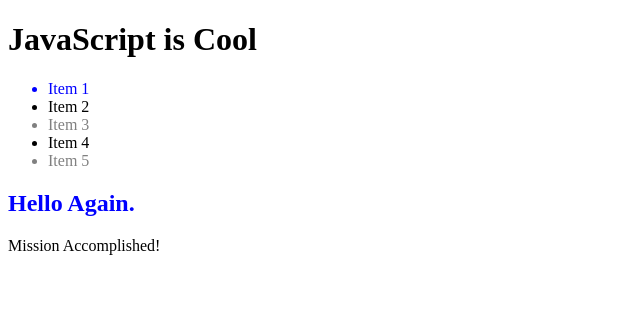
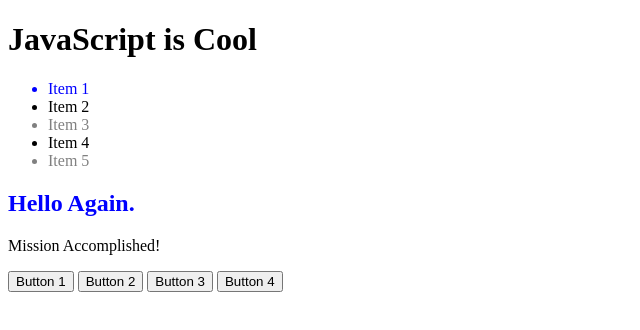
Before and after one commit to 5T0P5331N6M3/codeup-web-exercises, a plain HTML site: page html/dom-query-js2.html in a window 1280 px wide. Shown: the whole page, without its empty margins (0-640 px from the left). Drawn offline with Linux system fonts and the light colour scheme.

Commit message:
DOM Events Exercise Redo.

```diff
--- a/html/dom-query-js2.html
+++ b/html/dom-query-js2.html
@@ -24,10 +24,25 @@
     pariatur. Excepteur sint occaecat cupidatat non proident, sunt in
     culpa qui officia deserunt mollit anim id est laborum.
 </p>
+<button>Button 1</button>
+<button>Button 2</button>
+<button>Button 3</button>
+<button>Button 4</button>
 
 <script>
     (function() {
         "use strict";
+
+        //    DOM EVENTS EXERCISE
+        //    TODO: Add 4 buttons to the page. Attach click event listeners to each of the buttons and have the handlers perform the modifications that were automatically taking place. For example, the first button should set inner html of mainHeader to "JavaScript is Cool".
+
+        // document.getElementsByTagName('button').addEventListener('click', listener);
+        let buttonOne = document.getElementsByTagName('button')[0];
+        buttonOne.addEventListener('click', function () {
+
+        })
+        //  Haskell Web Exercises and Lecture does not have the solution. I am lost here.
+        //  DOM EXERCISE
         // TODO: Uncomment next line and get the main header element by id
 
         let mainHeader = document.getElementById('main-header');
@@ -73,6 +88,7 @@
 
         // TODO: Change the text in the first sub paragraph to "Mission Accomplished!"
         subParagraphs[0].innerHTML = "Mission Accomplished!"
+
     })();
 </script>
 </body>
```
